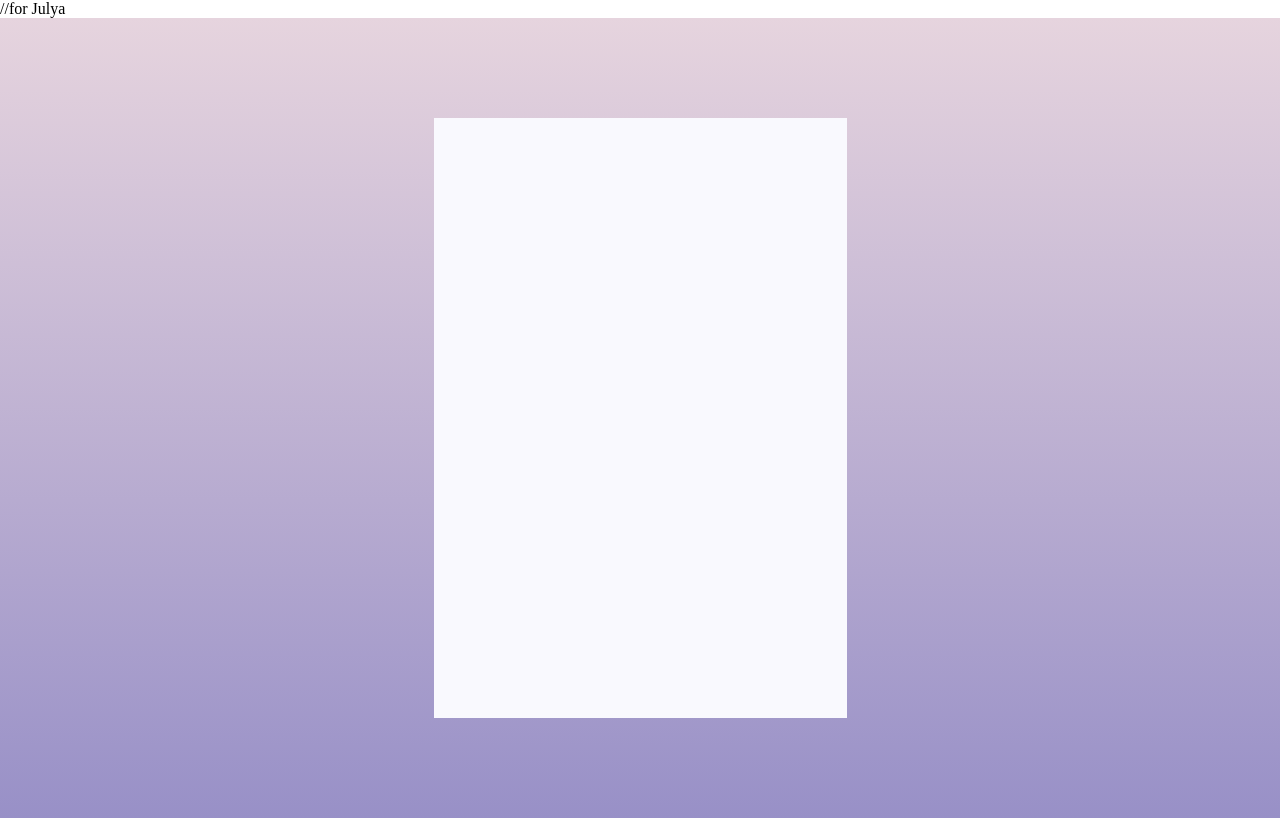
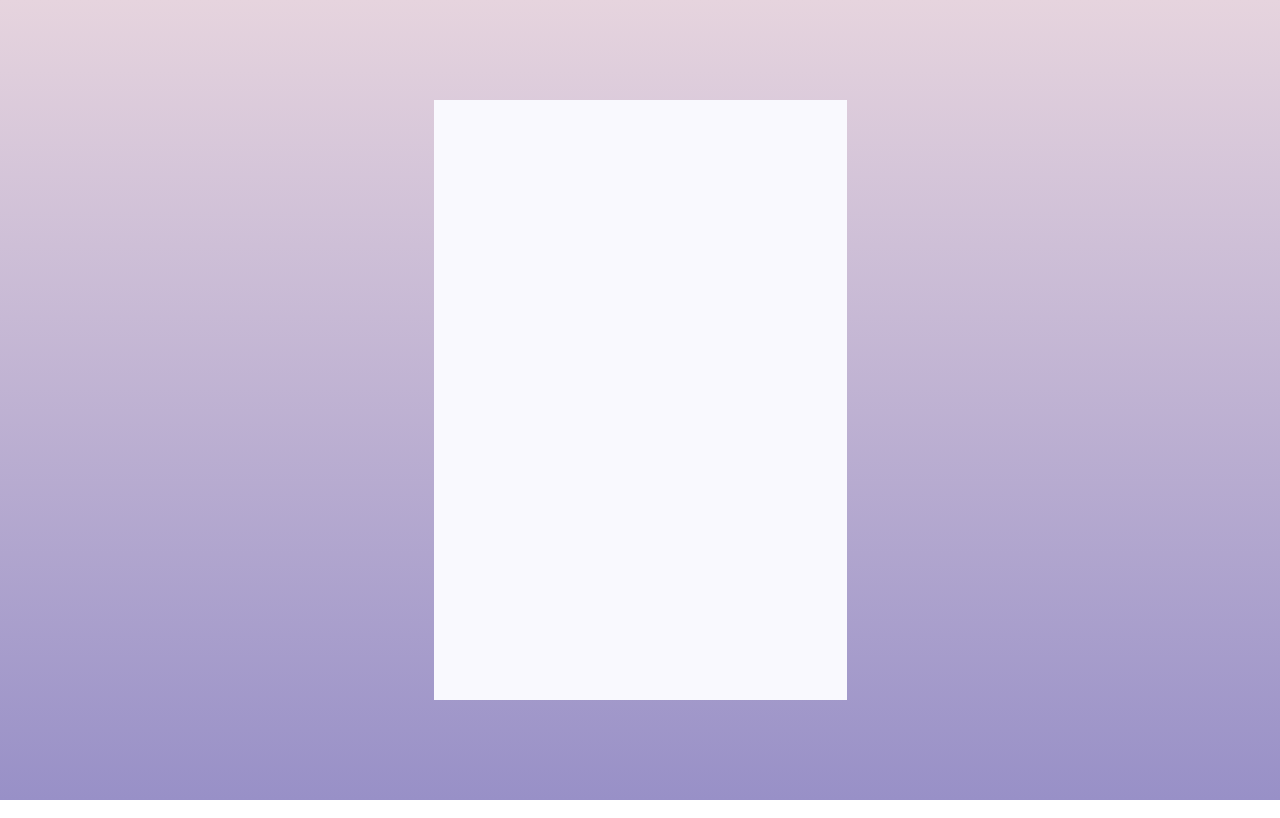
Before and after one commit to hj-abzal/final-project-1-batch, a React (Vite) app: page /login in a window 1280 px wide. Built offline with nearby package versions, Linux system fonts and the light colour scheme.

Commit message:
added register page

```diff
--- a/src/App.tsx
+++ b/src/App.tsx
@@ -7,7 +7,7 @@ function App() {
 
   return (
     <div className="App">
-        //for Julya
+
       <Routes>
         <Route path={'/'} element={<Navigate to={'login'}/>}/>
         <Route path={'/login'} element={<Login/>}/>
```
